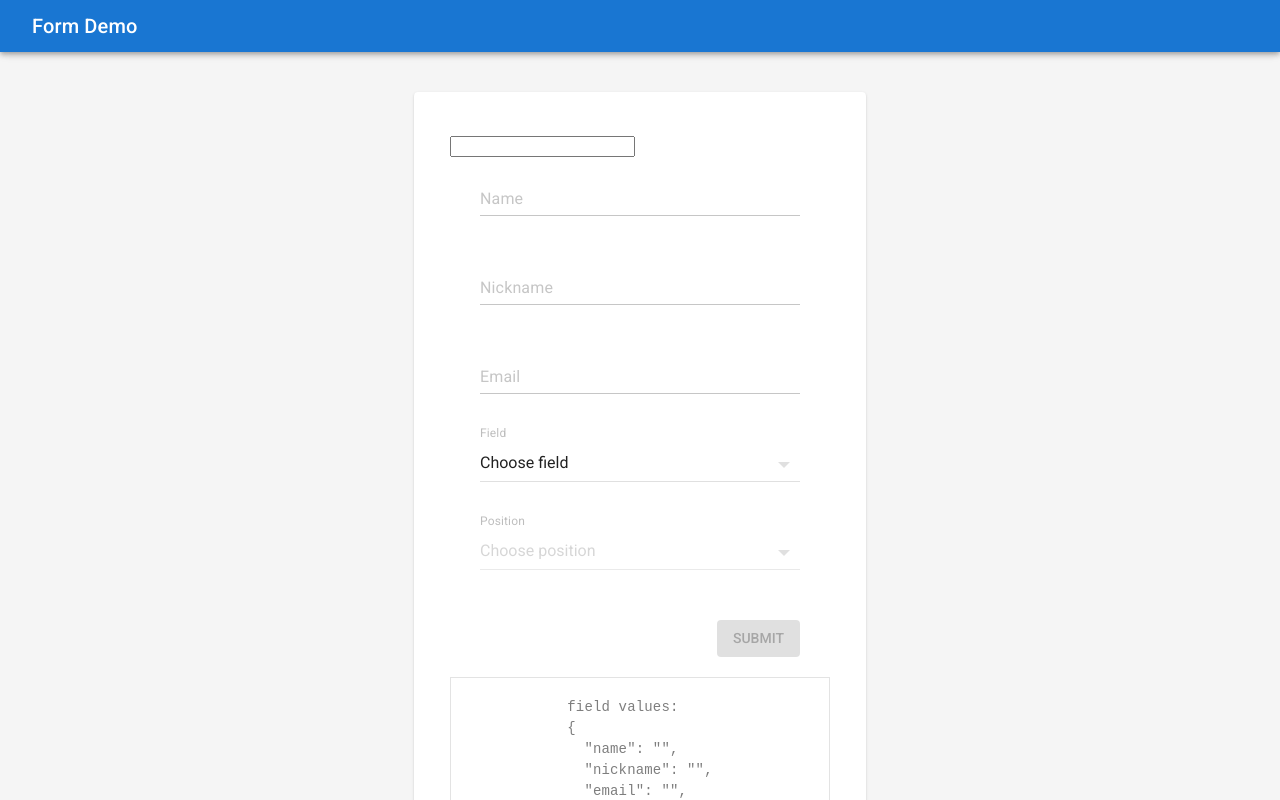
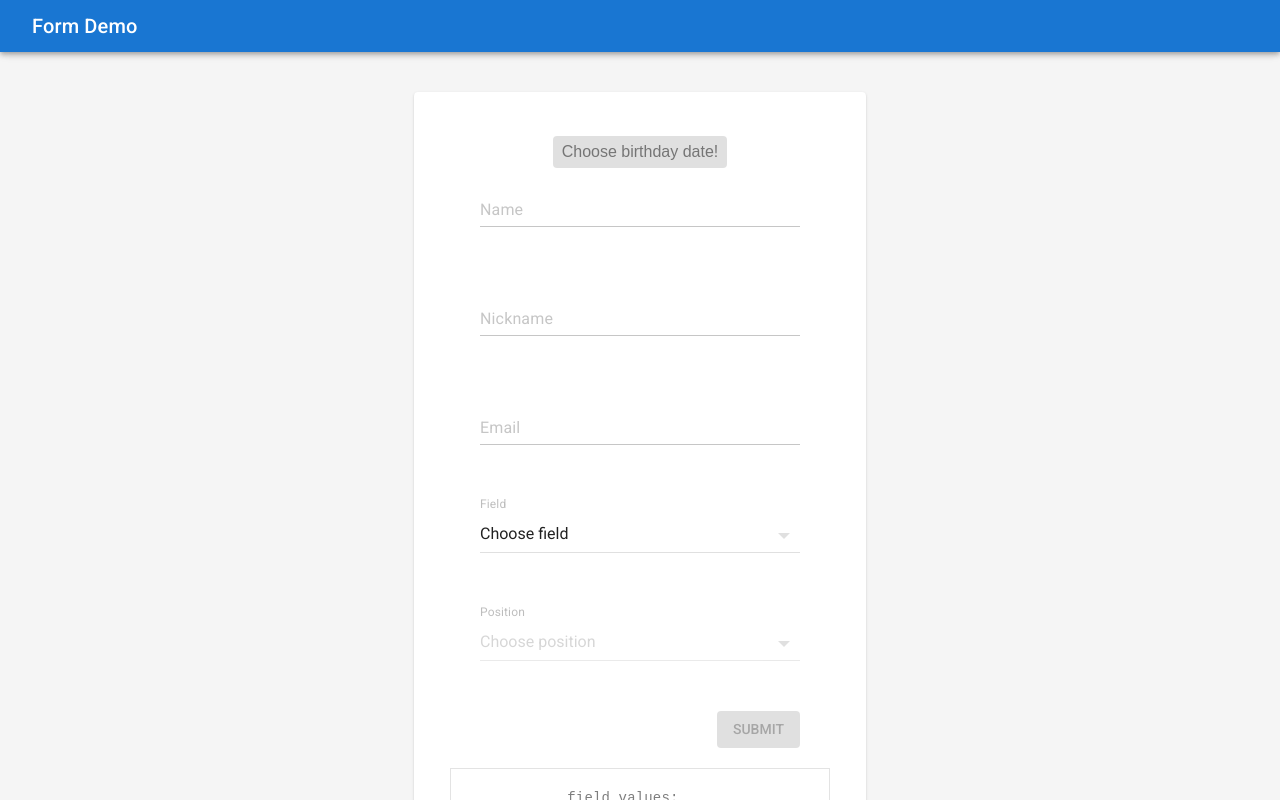
Before and after one commit to dominik-kolasinski/form-demo, a React (Create React App) app: page / in a window 1280 px wide. Shown: the top 800 px of the page. Built offline with nearby package versions, Linux system fonts and the light colour scheme.

Commit message:
add simpler version of custom date picker

```diff
--- a/src/components/date-picker/DatePicker.jsx
+++ b/src/components/date-picker/DatePicker.jsx
@@ -1,156 +1,86 @@
 import React from "react";
-import { useState, useEffect, useCallback, useRef } from "react";
+import { useState } from "react";
 import parse from "html-react-parser";
 import "./date-picker.scss";
 
-const DatePicker = () => {
+const DatePicker = props => {
   const getDaysInMonth = (month, year) => {
-    // Here January is 1 based
-    //Day 0 is the last day in the previous month
     return new Date(year, month, 0).getDate();
-    // Here January is 0 based
-    // return new Date(year, month+1, 0).getDate();
   };
-  const dpDays = useRef(null);
   const [date, setDate] = useState(new Date());
   const [showPicker, setShowPicker] = useState(false);
   const [selectedDate, setSelectedDate] = useState("");
-
-  // const generatePicker = useCallback(() => {
-  //   return (
-  //     <div
-  //       className="dp-container"
-  //       style={{
-  //         display: showPicker ? "block" : "none"
-  //       }}
-  //     >
-  //       {generateTitle(date.toDateString().split(" "))}
-  //       {generateWeekdays()}
-
-  //       <div
-  //         className="dp-days"
-  //         onClick={e => dateClicked(e)}
-  //         ref={dpDays}
-  //         // dangerouslySetInnerHTML={{ __html: generateDays(new Date()) }}
-  //       >
-  //         {generateDays()}
-  //       </div>
-  //     </div>
-  //   );
-  // });
-
-  useEffect(() => {
-    // This is be executed when `loading` state changes
-  }, [date]);
-
-  // const date = new Date();
-
-  const newElement = (element, className, innerHTML) => {
-    const el = document.createElement(element);
-    if (className !== "") el.className = className;
-    if (typeof innerHTML != "undefined") el.innerHTML = innerHTML;
-    return el;
-  };
 
   const inputClicked = e => {
     setShowPicker(true);
   };
 
   const changeMonthYear = e => {
-    console.log(e.target.dataset.type);
     if (e.target.dataset.type === "prev-year")
       setDate(
         new Date(date.getFullYear() - 1, date.getMonth(), date.getDate())
       );
-    else if (e.target.dataset.type === "prev-month")
+    if (e.target.dataset.type === "prev-month")
       setDate(
         new Date(date.getFullYear(), date.getMonth() - 1, date.getDate())
       );
-    else if (e.target.dataset.type === "next-month")
-      //next month
+    if (e.target.dataset.type === "next-month")
       setDate(
         new Date(date.getFullYear(), date.getMonth() + 1, date.getDate())
       );
-    else if (e.target.dataset.type === "next-year")
-      //next year
+    if (e.target.dataset.type === "next-year")
       setDate(
         new Date(date.getFullYear() + 1, date.getMonth(), date.getDate())
       );
-
-    // this.showCalander();
-    generatePicker();
   };
 
   const generateTitle = dateString => {
     return (
       <div className="dp-header">
+        <div className="dp-arrow-bg">
           <div
             data-type="prev-year"
             className="dp-arrow-l"
             onClick={e => changeMonthYear(e)}
-        >
-          &lt;&lt;
+          ></div>
         </div>
+        <div className="dp-arrow-bg">
           <div
             data-type="prev-month"
             className="dp-arrow-l"
             onClick={e => changeMonthYear(e)}
-        >
-          &lt;
+          ></div>
         </div>
         <span>
-          {dateString[1]} - {dateString[3]}
+          {dateString[1]} {dateString[3]}
         </span>
+        <div className="dp-arrow-bg">
           <div
+            className="dp-arrow-r"
             data-type="next-month"
-          className="dp-arrow-r"
             onClick={e => changeMonthYear(e)}
-        >
-          &gt;
+          ></div>
         </div>
+        <div className="dp-arrow-bg">
           <div
             data-type="next-year"
             className="dp-arrow-r"
             onClick={e => changeMonthYear(e)}
-        >
-          &gt;&gt;
+          ></div>
         </div>
       </div>
     );
   };
 
-  const generateWeekdays = () => {
-    return (
-      <ul className="dp-weekdays">
-        <li>Sun</li>
-        <li>Mon</li>
-        <li>Tue</li>
-        <li>Wed</li>
-        <li>Thu</li>
-        <li>Fri</li>
-        <li>Sat</li>
-      </ul>
-    );
-  };
-
   const generateDays = () => {
-    // const daysNumber = new Date(
-    //   date.getFullYear(),
-    //   date.getMonth() + 1,
-    //   0
-    // ).getDate();
-
     const daysNumber = getDaysInMonth(date.getMonth() + 1, date.getFullYear());
-    const daysOffset = date.getDate() - daysNumber;
-    // let temp = date.toDateString().split(" ")[1];
-    let temp;
     let daysEl = document.createElement("div");
 
-    for (var i = daysOffset + 2; i < daysNumber; i++) {
-      let newEl = i < 0 ? "span" : "div";
-      temp = newElement(newEl, "", "&nbsp;");
+    for (var i = 1; i <= daysNumber; i++) {
+      let temp = document.createElement("div");
+      temp.classList.add("dp-day");
+      temp.innerHTML = i;
       daysEl.appendChild(temp);
-      if (i >= 0) temp.innerHTML = i + 1;
     }
     return parse(daysEl.innerHTML);
   };
@@ -166,26 +96,21 @@ const DatePicker = () => {
         1}-${dateSelectedRaw.getFullYear()}`;
       setSelectedDate(dateSelectedFormatted);
       setShowPicker(false);
+      props.handleOnChange(e, "", dateSelectedFormatted);
     }
   };
 
   const generatePicker = () => {
     return (
       <div
-        className="dp-container"
+        className=" dp-container"
         style={{
           display: showPicker ? "block" : "none"
         }}
       >
         {generateTitle(date.toDateString().split(" "))}
-        {generateWeekdays()}
 
-        <div
-          className="dp-days"
-          onClick={e => dateClicked(e)}
-          ref={dpDays}
-          // dangerouslySetInnerHTML={{ __html: generateDays(new Date()) }}
-        >
+        <div className="dp-days" onClick={e => dateClicked(e)}>
           {generateDays()}
         </div>
       </div>
@@ -193,16 +118,27 @@ const DatePicker = () => {
   };
 
   return (
-    <>
+    <div className="dp-field-container">
       <input
+        className="dp-field"
         type="text"
-        name="date"
+        name="dp-field"
         onClick={e => inputClicked(e)}
         onChange={e => inputClicked(e)}
         value={selectedDate}
+        placeholder="Choose birthday date!"
       ></input>
+      {selectedDate && (
+        <span
+          className="dp-remove close"
+          onClick={e => {
+            setSelectedDate("");
+            props.handleOnChange(e, "", "");
+          }}
+        />
+      )}
       {showPicker && generatePicker()}
-    </>
+    </div>
   );
 };
 
--- a/src/components/date-picker/date-picker.scss
+++ b/src/components/date-picker/date-picker.scss
@@ -1,74 +1,153 @@
+@import "../../styles/variables.scss";
+
+.close {
+  position: relative;
+  width: 20px;
+  height: 20px;
+  opacity: 0.3;
+}
+.close:hover {
+  opacity: 1;
+}
+.close:hover:after,
+.close:hover:before {
+  background-color: $error-color;
+}
+.close:before,
+.close:after {
+  position: absolute;
+  left: 15px;
+  content: " ";
+  height: 20px;
+  width: 2px;
+  background-color: #333;
+}
+.close:before {
+  transform: rotate(45deg);
+}
+.close:after {
+  transform: rotate(-45deg);
+}
+
+.dp-field-container {
+  display: flex;
+  align-items: center;
+}
+
+.dp-field {
+  transition: background-color 250ms cubic-bezier(0.4, 0, 0.2, 1) 0ms,
+    box-shadow 250ms cubic-bezier(0.4, 0, 0.2, 1) 0ms,
+    border 250ms cubic-bezier(0.4, 0, 0.2, 1) 0ms;
+  cursor: default;
+  color: rgba(0, 0, 0, 0.26);
+  box-shadow: none;
+  background-color: rgba(0, 0, 0, 0.12);
+  outline: none;
+  text-align: center;
+  font-size: 1.6rem;
+  width: 17rem;
+  height: 3rem;
+  border: none;
+  border-radius: 4px;
+
+  &:placeholder {
+    color: yellow;
+  }
+
+  &:not([value=""]) {
+    background: $primary-color;
+    color: white;
+  }
+}
+
 .dp-container {
-  width: 252px;
-  border: 1px solid gray;
-  overflow: hidden;
+  font-size: 1.6rem;
+  box-sizing: inherit;
+  color: rgba(0, 0, 0, 0.87);
+  transition: box-shadow 300ms cubic-bezier(0.4, 0, 0.2, 1) 0ms;
+  background-color: #fff;
+  border-radius: 4px;
+  box-shadow: 0px 2px 1px -1px rgba(0, 0, 0, 0.2),
+    0px 1px 1px 0px rgba(0, 0, 0, 0.14), 0px 1px 3px 0px rgba(0, 0, 0, 0.12);
+  padding: 3rem;
+  display: flex;
+  height: 24rem;
+  width: 26rem;
+  margin: 0;
+  flex-direction: column;
+  position: absolute;
+  top: -2rem;
+  left: calc(50% - 16rem);
+  z-index: 999;
   cursor: default;
-  display: none;
-  position: absolute;
-  left: 0px;
-  top: 0px;
-  z-index: 9999;
-  background-color: #ecf3ff;
-  font: normal 10pt arial;
-  box-shadow: 5px 5px 8px #888888;
 }
-.dp-container .dp-header {
-  width: 100%;
-  border-bottom: 1px solid #cecece;
-  background-color: #bee296;
-  font-weight: bold;
+.dp-header {
+  color: rgba(0, 0, 0, 0.87);
+  box-sizing: inherit;
+  margin: 0;
+  margin-bottom: 2rem;
+  font-size: 1.6rem;
+  line-height: 1.5;
+  display: flex;
+  justify-content: space-evenly;
+  align-items: center;
 }
-.dp-container .dp-header div {
-  display: inline-block;
-  width: 25px;
-  border-right: 1px solid #cecece;
-  cursor: pointer;
-  text-align: center;
-  line-height: 24px;
-  text-shadow: 2px 2px 8px #cecece;
+
+.dp-arrow {
+  &-bg {
+    width: 3.5rem;
+    height: 3.5rem;
+    display: flex;
+    justify-content: center;
+    align-items: center;
+    border-radius: 50%;
+
+    &:hover {
+      background-color: rgba(0, 0, 0, 0.08);
+    }
+  }
+
+  &-l {
+    transform: rotate(135deg);
+    -webkit-transform: rotate(135deg);
+    opacity: 0.65;
+    border-style: solid;
+    border-color: rgba(0, 0, 0, 0.87);
+    border-width: 0 2px 2px 0px;
+    padding: 3px;
+    width: 0;
+    height: 0;
+    cursor: pointer;
+  }
+
+  &-r {
+    transform: rotate(-45deg);
+    -webkit-transform: rotate(-45deg);
+    opacity: 0.5;
+    border-style: solid;
+    border-color: rgba(0, 0, 0, 0.87);
+    border-width: 0 2px 2px 0px;
+    padding: 3px;
+    width: 0;
+    height: 0;
+    cursor: pointer;
+  }
 }
-.dp-container .dp-header span {
-  display: inline-block;
-  width: 147px;
-  text-align: center;
-  border-right: 1px solid #cecece;
+
+.dp-days {
+  display: flex;
+  flex-wrap: wrap;
 }
-.dp-container .dp-header div:hover {
-  background-color: #83c837;
+
+.dp-day {
+  width: 3.7rem;
+  height: 3.7rem;
+  display: flex;
+  justify-content: center;
+  align-items: center;
+  border-radius: 50%;
+
+  &:hover {
+    background-color: rgba(0, 0, 0, 0.08);
+  }
 }
-.dp-container .dp-weekdays {
-  border-bottom: 1px solid #cecece;
-  margin: 0px;
-  padding: 0px;
-  background-color: #fff1dd;
-}
-.dp-container .dp-weekdays li {
-  display: inline-block;
-  width: 35px;
-  text-align: center;
-  border-right: 1px solid #cecece;
-  line-height: 22px;
-}
-.dp-container .dp-days div {
-  display: inline-block;
-  width: 35px;
-  border-right: 1px solid #cecece;
-  border-bottom: 1px solid #cecece;
-  text-align: center;
-  cursor: pointer;
-  color: #0f52ee;
-  line-height: 22px;
-  font-weight: bold;
-}
-.dp-container .dp-days span {
-  display: inline-block;
-  width: 35px;
-  cursor: default;
-  border-right: 1px solid #cecece;
-  border-bottom: 1px solid #cecece;
-  line-height: 22px;
-}
-.dp-container .dp-days div:hover {
-  background-color: #f5f96a;
-  color: black;
-}
--- a/src/components/form/Form.tsx
+++ b/src/components/form/Form.tsx
@@ -71,7 +71,7 @@ const Form: React.FC = (props: any) => {
   // stateSchema property should be the same in validationStateSchema
   // in-order a validation to works in your input.
 
-  function onSubmitForm(state: object) {
+  function onSubmitForm() {
     const errorsCheck = Object.values(errors).filter(
       value => value === undefined
     );
@@ -92,9 +92,8 @@ const Form: React.FC = (props: any) => {
 
   return (
     <section>
-      {/* <Calendar width="302px" /> */}
       <form onSubmit={handleOnSubmit} autoComplete="off">
-        <DatePicker />
+        <DatePicker handleOnChange={handleOnChange} />
         {stateSchemaRaw.map(schemaItem => {
           if (schemaItem.type === "text") {
             return (
--- a/src/components/form/form.scss
+++ b/src/components/form/form.scss
@@ -2,10 +2,13 @@
 
 form {
   position: relative;
+  display: flex;
+  flex-direction: column;
+  align-items: center;
 }
 
 .form-submit-button-container {
-  width: 35rem;
+  width: 32rem;
   display: flex;
   justify-content: flex-end;
 }
--- a/src/components/results-list/ResultsList.tsx
+++ b/src/components/results-list/ResultsList.tsx
@@ -1,7 +1,6 @@
 import React from "react";
 import { objectCast } from "../../utils/objectCast";
 import { capitalize } from "../../utils/capitalize";
-import ErrorMessage from "../ErrorMessage";
 import "./results-list.scss";
 
 interface ResultsListProps {
@@ -12,6 +11,7 @@ const ResultsList: React.FC<ResultsListProps> = props => {
   return (
     <ul>
       {Object.keys(props.results).map(key => {
+        if (objectCast(props.results)[key]) {
           return (
             <li key={key}>
               <span className="result-field">{capitalize(key)}:</span>
@@ -20,6 +20,8 @@ const ResultsList: React.FC<ResultsListProps> = props => {
               </span>
             </li>
           );
+        }
+        return;
       })}
     </ul>
   );
--- a/src/hooks/useForm.ts
+++ b/src/hooks/useForm.ts
@@ -2,49 +2,24 @@ import { useState, useEffect, useCallback } from "react";
 import { objectCast } from "../utils/objectCast";
 import { capitalize } from "../utils/capitalize";
 
-/**
- * Determines a value if it's an object
- *
- * @param {object} value
- */
-// function isObject(value: object) {
-//   return value !== null && typeof value === "object";
-// }
-
-function getPropValues(stateSchema: object, prop: any) {
-  // if (!isObject(stateSchema) || !prop) {
-  //   throw new Error("Invalid Parameter passed.");
-  // }
-
+const getPropValues = (stateSchema: object, prop: any) => {
   return Object.keys(stateSchema).reduce((accumulator, curr) => {
     objectCast(accumulator)[curr] = objectCast(stateSchema)[curr][prop];
 
     return accumulator;
   }, {});
-}
+};
 
-/**
- *
- * @param {string} value
- * @param {boolean} isRequired
- */
-function isRequiredField(value: string, isRequired: boolean, name: string) {
+const isRequiredField = (value: string, isRequired: boolean, name: string) => {
   if (!value && isRequired) return `${capitalize(name)} is required`;
   return "";
-}
+};
 
-/**
- * Custom hooks to validate your Form...
- *
- * @param {object} stateSchema model you stateSchema.
- * @param {object} stateValidatorSchema model your validation.
- * @param {function} submitFormCallback function to be execute during form submission.
- */
-function useForm(
+const useForm = (
   stateSchema = {},
   stateValidatorSchema = {},
   submitFormCallback: (values: object) => void
-) {
+) => {
   const [state, setStateSchema] = useState(stateSchema);
 
   const [values, setValues] = useState(getPropValues(state, "value"));
@@ -53,54 +28,61 @@ function useForm(
   const [disable, setDisable] = useState(true);
   const [isDirty, setIsDirty] = useState(false);
 
-  // Get a local copy of stateSchema
   useEffect(() => {
     setStateSchema(stateSchema);
-    setDisable(true); // Disable button in initial render.
+    setDisable(true);
   }, []); // eslint-disable-line
 
-  // For every changed in our state this will be fired
-  // To be able to disable the button
   useEffect(() => {
     if (isDirty) {
       setDisable(validateErrorState());
     }
   }, [errors, isDirty]); // eslint-disable-line
 
-  // Used to disable submit button if there's a value in errors
-  // or the required field in state has no value.
-  // Wrapped in useCallback to cached the function to avoid intensive memory leaked
-  // in every re-render in component
-
   const validateErrorState = useCallback(() => {
     return Object.values(errors).some(error => error);
   }, [errors]);
 
-  // Event handler for handling changes in input.
+  // event handler for  changes in input
   const handleOnChange = useCallback(
-    (event?, conditionalChild?) => {
+    (event?, conditionalChild?, birthdayDate?) => {
       setIsDirty(true);
 
       const name = event.target.name;
       const value = event.target.value;
-      const _validator = stateValidatorSchema;
+      const validator = stateValidatorSchema;
 
-      if (!objectCast(_validator)[name]) return;
+      if (
+        event.target.classList[0] === "dp-day" ||
+        event.target.classList[0] === "dp-remove"
+      ) {
+        if (event.target.classList[0] === "dp-day") {
+          setValues(prevState => ({
+            ...prevState,
+            birthday: birthdayDate
+          }));
+        } else {
+          setValues(prevState => ({
+            ...prevState,
+            birthday: ""
+          }));
+        }
+      }
 
-      const _field = objectCast(_validator)[name];
+      if (!objectCast(validator)[name]) return;
+
+      const field = objectCast(validator)[name];
 
       let error = "";
-      error = isRequiredField(value, _field.required, name);
+      error = isRequiredField(value, field.required, name);
 
-      // Prevent running this function if the value is required field
-      if (error === "" && _field["validator"]) {
-        // if (error === "" && isObject(_field["validator"])) {
-        const _fieldValidator = _field["validator"];
+      if (error === "" && field["validator"]) {
+        const fieldValidator = field["validator"];
 
-        // Test the function callback if the value is meet the criteria
-        const testFunc = _fieldValidator["func"];
+        // using provided validation func
+        const testFunc = fieldValidator["func"];
         if (!testFunc(value, values)) {
-          error = _fieldValidator["error"];
+          error = fieldValidator["error"];
         }
       }
 
@@ -121,26 +103,21 @@ function useForm(
   const handleOnSubmit = useCallback(
     event => {
       event.preventDefault();
-      // stateValidatorSchema.
 
       for (let key in stateValidatorSchema) {
         if (stateValidatorSchema.hasOwnProperty(key)) {
-          // const _validator = key
-          const _field = objectCast(stateValidatorSchema)[key];
+          const field = objectCast(stateValidatorSchema)[key];
           const value = objectCast(values)[key];
 
           let error = "";
-          error = isRequiredField(value, _field.required, key);
+          error = isRequiredField(value, field.required, key);
 
-          // Prevent running this function if the value is required field
-          if (error === "" && _field["validator"]) {
-            // if (error === "" && isObject(_field["validator"])) {
-            const _fieldValidator = _field["validator"];
+          if (error === "" && field["validator"]) {
+            const fieldValidator = field["validator"];
 
-            // Test the function callback if the value is meet the criteria
-            const testFunc = _fieldValidator["func"];
+            const testFunc = fieldValidator["func"];
             if (!testFunc(value, values)) {
-              error = _fieldValidator["error"];
+              error = fieldValidator["error"];
             }
           }
 
@@ -148,8 +125,8 @@ function useForm(
           setErrors(prevState => ({ ...prevState, [key]: error }));
         }
       }
-      // Making sure that there's no error in the state
-      // before calling the submit callback function
+
+      // double checking inputs for errors
       if (!validateErrorState()) {
         submitFormCallback(values);
       }
@@ -166,6 +143,6 @@ function useForm(
     setValues,
     setErrors
   };
-}
+};
 
 export default useForm;
```
Lines whose indentation alone changed are shown as unchanged.
